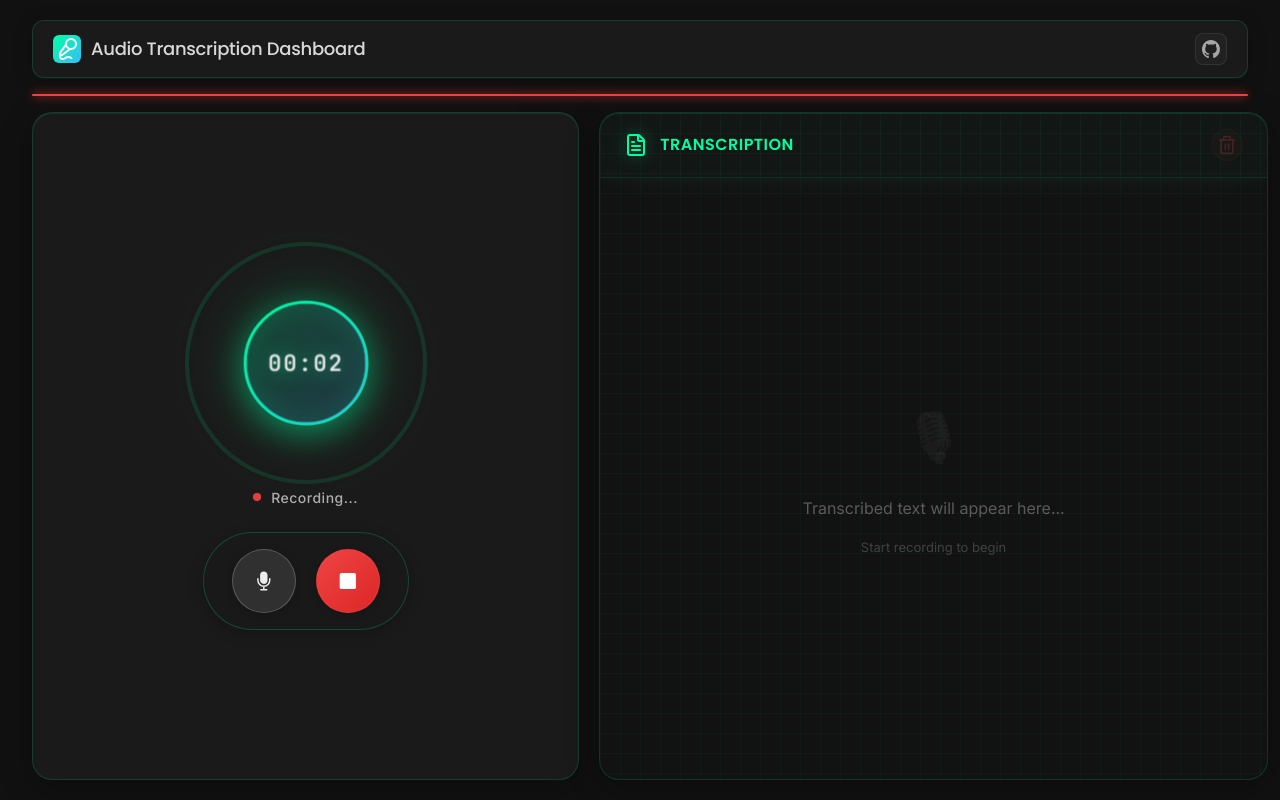
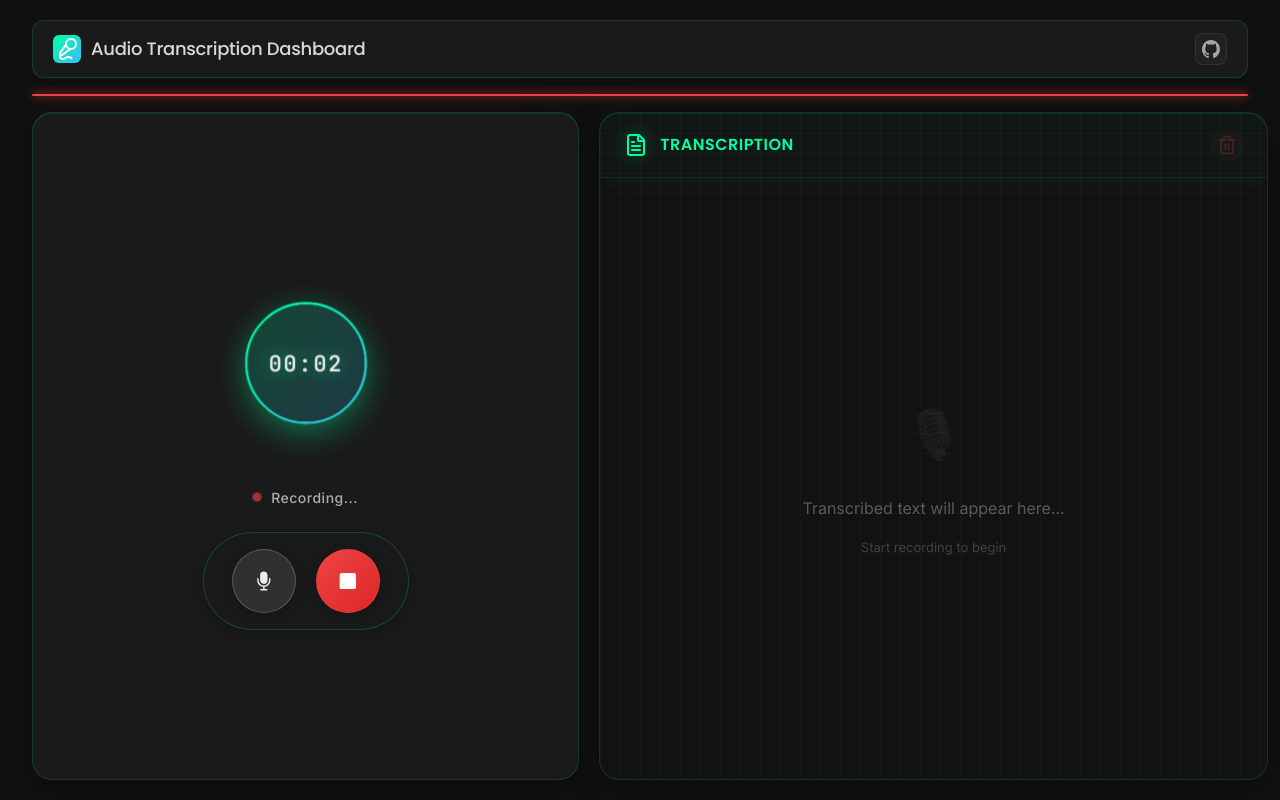
Before and after one commit to sonalsai/AudioTranscription, a React (Vite) app: page / in a window 1280 px wide. Both pictures are taken after a click on the button 305 px from the left and 422 px from the top of the page. Built offline with nearby package versions, Linux system fonts and the light colour scheme; no server answers.

Commit message:
feat: Implement initial audio transcription application with recording, transcript display, and animated UI.

```diff
--- a/index.html
+++ b/index.html
@@ -10,7 +10,7 @@
       href="https://fonts.googleapis.com/css2?family=Inter:wght@300;400;500;600;700;800&family=Poppins:wght@400;500;600;700&family=JetBrains+Mono:wght@400;500;600&display=swap"
       rel="stylesheet"
     />
-    <title>Audio Transcription Dashboard</title>
+    <title>Audio Transcription</title>
   </head>
   <body>
     <div id="root"></div>
--- a/package.json
+++ b/package.json
@@ -27,6 +27,7 @@
     "@mui/icons-material": "^7.3.4",
     "@mui/material": "^7.3.4",
     "@mui/styled-engine": "^7.3.3",
+    "framer-motion": "^12.23.24",
     "lucide-react": "^0.555.0",
     "react": "^18.3.1",
     "react-dom": "^18.3.1",
--- a/src/App.jsx
+++ b/src/App.jsx
@@ -5,6 +5,7 @@ import "./App.scss";
 import { githubLogo } from "./assets";
 import { useState, useEffect } from "react";
 import { Mic2 } from "lucide-react";
+import { motion } from "framer-motion";
 
 const STORAGE_KEY = "audioTranscriptionText";
 
@@ -31,15 +32,22 @@ const App = () => {
 
   return (
     <div className="app-shell">
-      <div className="app-header">
+      <motion.div
+        className="app-header"
+        initial={{ y: -20, opacity: 0 }}
+        animate={{ y: 0, opacity: 1 }}
+        transition={{ duration: 0.5, ease: "easeOut" }}
+      >
         <div className="header-left">
           <div className="app-icon">
             <Mic2 size={24} color="white" />
           </div>
           <h1>Audio Transcription Dashboard</h1>
         </div>
-        <div
+        <motion.div
           className="github-link"
+          whileHover={{ scale: 1.05 }}
+          whileTap={{ scale: 0.95 }}
           onClick={() =>
             window.open(
               "https://github.com/sonalsai/AudioTranscription",
@@ -48,27 +56,35 @@ const App = () => {
           }
         >
           <img src={githubLogo} alt="GitHub" />
-        </div>
-      </div>
+        </motion.div>
+      </motion.div>
 
       <StateIndicator state={isRecording ? "recording" : "idle"} />
 
       <div className="content-grid">
-        <div>
+        <motion.div
+          initial={{ x: -20, opacity: 0 }}
+          animate={{ x: 0, opacity: 1 }}
+          transition={{ duration: 0.5, delay: 0.2, ease: "easeOut" }}
+        >
           <RecordingSection
             setTranscriptionText={setTranscriptionText}
             isRecording={isRecording}
             setIsRecording={setIsRecording}
             setAppState={setAppState}
           />
-        </div>
-        <div>
+        </motion.div>
+        <motion.div
+          initial={{ x: 20, opacity: 0 }}
+          animate={{ x: 0, opacity: 1 }}
+          transition={{ duration: 0.5, delay: 0.3, ease: "easeOut" }}
+        >
           <TranscriptionSection
             transcriptionText={transcriptionText}
             clearTranscription={clearTranscription}
             isRecording={isRecording}
           />
-        </div>
+        </motion.div>
       </div>
     </div>
   );
--- a/src/components/AudioRecorder/index.jsx
+++ b/src/components/AudioRecorder/index.jsx
@@ -1,6 +1,7 @@
 import { useEffect } from "react";
 import { Mic } from "lucide-react";
 import { IoMic, IoMicOff, IoStop } from "react-icons/io5";
+import { motion, AnimatePresence } from "framer-motion";
 import "./style.scss";
 import useRecording from "../../hooks/useRecording";
 
@@ -12,14 +13,12 @@ const RecordingSection = ({
 }) => {
   const {
     isRecording: isRecordingHook,
-    setIsRecording: setIsRecordingHook,
+    recordingTime,
     isMuted,
     setIsMuted,
-    recordingTime,
+    startTranscription,
+    handleStopTranscription,
     isStopping,
-    handleStopTranscription,
-    startTranscription,
-    formatTime,
   } = useRecording(setTranscriptionText);
 
   useEffect(() => {
@@ -31,59 +30,144 @@ const RecordingSection = ({
 
   return (
     <div className="recording-panel">
-      {!isRecordingHook ? (
-        <div className="recording-center">
+      <AnimatePresence mode="wait">
+        {!isRecording ? (
+          <motion.div
+            key="idle"
+            className="recording-center"
+            initial={{ opacity: 0, scale: 0.9 }}
+            animate={{ opacity: 1, scale: 1 }}
+            exit={{ opacity: 0, scale: 0.9 }}
+            transition={{ duration: 0.3 }}
+          >
             <div className="mic-wrapper">
-            <button className="mic-button" onClick={startTranscription}>
+              <motion.button
+                className="mic-button"
+                onClick={startTranscription}
+                whileHover={{ scale: 1.1 }}
+                whileTap={{ scale: 0.9 }}
+                initial={{ scale: 0 }}
+                animate={{ scale: 1 }}
+                transition={{ type: "spring", stiffness: 260, damping: 20 }}
+              >
                 <Mic size={56} strokeWidth={2} />
-            </button>
+              </motion.button>
             </div>
-          <div className="hint">Tap to start recording</div>
-        </div>
+            <motion.div
+              className="hint"
+              initial={{ opacity: 0, y: 10 }}
+              animate={{ opacity: 1, y: 0 }}
+              transition={{ delay: 0.2 }}
+            >
+              Tap to start recording
+            </motion.div>
+          </motion.div>
         ) : (
-        <div
+          <motion.div
+            key="recording"
             className={`recording-center recording-active ${
               isStopping ? "stopping" : ""
             }`}
+            initial={{ opacity: 0 }}
+            animate={{ opacity: 1 }}
+            exit={{ opacity: 0 }}
           >
             <div className="mic-container">
-            <div className={`mic-button recording ${isMuted ? "muted" : ""}`}>
+              <motion.div
+                className={`mic-button recording ${isMuted ? "muted" : ""}`}
+                animate={{
+                  scale: isMuted ? 1 : [1, 1.05, 1],
+                  boxShadow: isMuted
+                    ? "0 8px 32px rgba(0, 0, 0, 0.2)"
+                    : [
+                        "0 8px 32px rgba(0, 255, 163, 0.4)",
+                        "0 0 60px rgba(0, 255, 163, 0.6)",
+                        "0 8px 32px rgba(0, 255, 163, 0.4)",
+                      ],
+                }}
+                transition={{
+                  duration: 2,
+                  repeat: Infinity,
+                  ease: "easeInOut",
+                }}
+              >
                 <div className="timer-display">{formatTime(recordingTime)}</div>
+              </motion.div>
+
+              {/* Pulse Rings */}
+              {[0, 1, 2].map((i) => (
+                <motion.div
+                  key={i}
+                  className={`pulse-ring ${isMuted ? "muted" : ""}`}
+                  initial={{ scale: 1, opacity: 0.8 }}
+                  animate={{
+                    scale: 2.5,
+                    opacity: 0,
+                  }}
+                  transition={{
+                    duration: 2.5,
+                    repeat: Infinity,
+                    delay: i * 0.8,
+                    ease: "easeOut",
+                  }}
+                />
+              ))}
             </div>
-            <div className={`pulse-ring ${isMuted ? "muted" : ""}`}></div>
-            <div
-              className={`pulse-ring ${isMuted ? "muted" : ""}`}
-              style={{ animationDelay: "0.5s" }}
-            ></div>
-            <div
-              className={`pulse-ring ${isMuted ? "muted" : ""}`}
-              style={{ animationDelay: "1s" }}
-            ></div>
-          </div>
-          <div className="recording-status">
-            <span className="recording-dot"></span>
-            <span className="recording-text">Recording...</span>
-          </div>
-          <div className="toolbar">
-            <button
+
+            <motion.div
+              className="recording-status"
+              initial={{ opacity: 0, y: 10 }}
+              animate={{ opacity: 1, y: 0 }}
+              transition={{ delay: 0.3 }}
+            >
+              <motion.div
+                className="recording-dot"
+                animate={{ opacity: [1, 0.5, 1] }}
+                transition={{ duration: 1.5, repeat: Infinity }}
+              />
+              <span className="recording-text">
+                {isStopping ? "Stopping..." : "Recording..."}
+              </span>
+            </motion.div>
+
+            <motion.div
+              className="toolbar"
+              initial={{ y: 50, opacity: 0 }}
+              animate={{ y: 0, opacity: 1 }}
+              transition={{ type: "spring", stiffness: 100, damping: 20 }}
+            >
+              <motion.button
                 className={`toolbar-btn mute-btn ${isMuted ? "muted" : ""}`}
                 onClick={() => setIsMuted((v) => !v)}
                 title={isMuted ? "Unmute" : "Mute"}
+                whileHover={{ scale: 1.1 }}
+                whileTap={{ scale: 0.9 }}
               >
                 {isMuted ? <IoMicOff size={40} /> : <IoMic size={40} />}
-            </button>
-            <button
+              </motion.button>
+              <motion.button
                 className="toolbar-btn stop-btn"
                 onClick={handleStopTranscription}
                 title="Stop Recording"
+                whileHover={{ scale: 1.1 }}
+                whileTap={{ scale: 0.9 }}
               >
                 <IoStop size={40} />
-            </button>
-          </div>
-        </div>
+              </motion.button>
+            </motion.div>
+          </motion.div>
         )}
+      </AnimatePresence>
     </div>
   );
 };
 
+const formatTime = (seconds) => {
+  const mins = Math.floor(seconds / 60);
+  const secs = seconds % 60;
+  return `${mins.toString().padStart(2, "0")}:${secs
+    .toString()
+    .padStart(2, "0")}`;
+};
+
 export default RecordingSection;
--- a/src/components/StateIndicator/index.jsx
+++ b/src/components/StateIndicator/index.jsx
@@ -1,9 +1,43 @@
+import { motion } from "framer-motion";
 import "./style.scss";
 
 const StateIndicator = ({ state }) => {
+  const variants = {
+    idle: {
+      width: "100%",
+      backgroundColor: "rgba(255, 255, 255, 0.05)",
+      boxShadow: "none",
+    },
+    recording: {
+      width: "100%",
+      backgroundColor: "#ef4444",
+      boxShadow: "0 0 10px #ef4444, 0 0 20px rgba(239, 68, 68, 0.5)",
+      transition: {
+        duration: 0.4,
+        ease: "easeInOut",
+      },
+    },
+    transcribing: {
+      width: "100%",
+      backgroundColor: "#00FFA3",
+      boxShadow: "0 0 10px #00FFA3, 0 0 20px rgba(0, 255, 163, 0.5)",
+    },
+    processing: {
+      width: "100%",
+      backgroundColor: "#38BDF8",
+      boxShadow: "0 0 10px #38BDF8",
+    },
+  };
+
   return (
     <div className="state-indicator">
-      <div className={`state-bar ${state}`}></div>
+      <motion.div
+        className={`state-bar ${state}`}
+        initial="idle"
+        animate={state}
+        variants={variants}
+        transition={{ duration: 0.4 }}
+      />
     </div>
   );
 };
```
Also changed, not shown: src/components/TranscriptDisplay/index.jsx (+41 -9 lines), 1 other file (tests, documents, lock files or other folders). Lines whose indentation alone changed are shown as unchanged.
